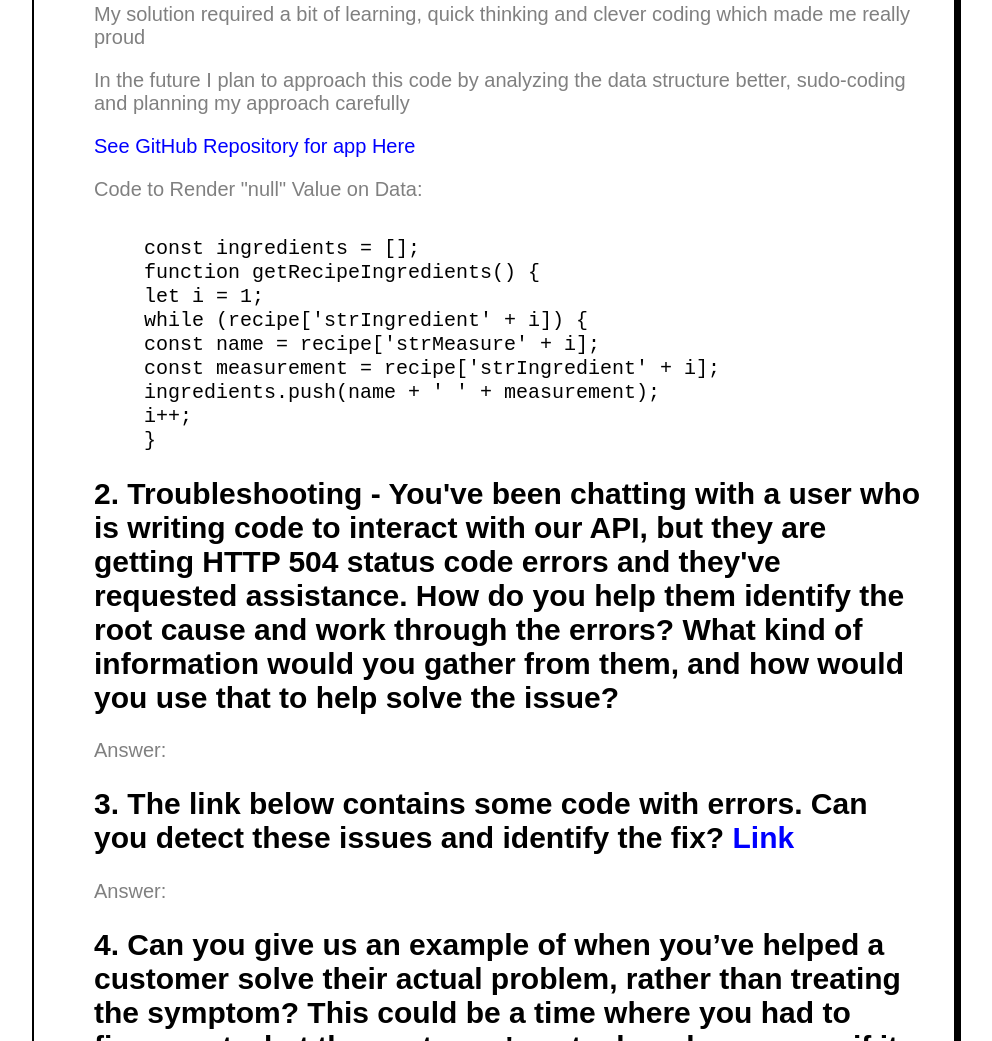
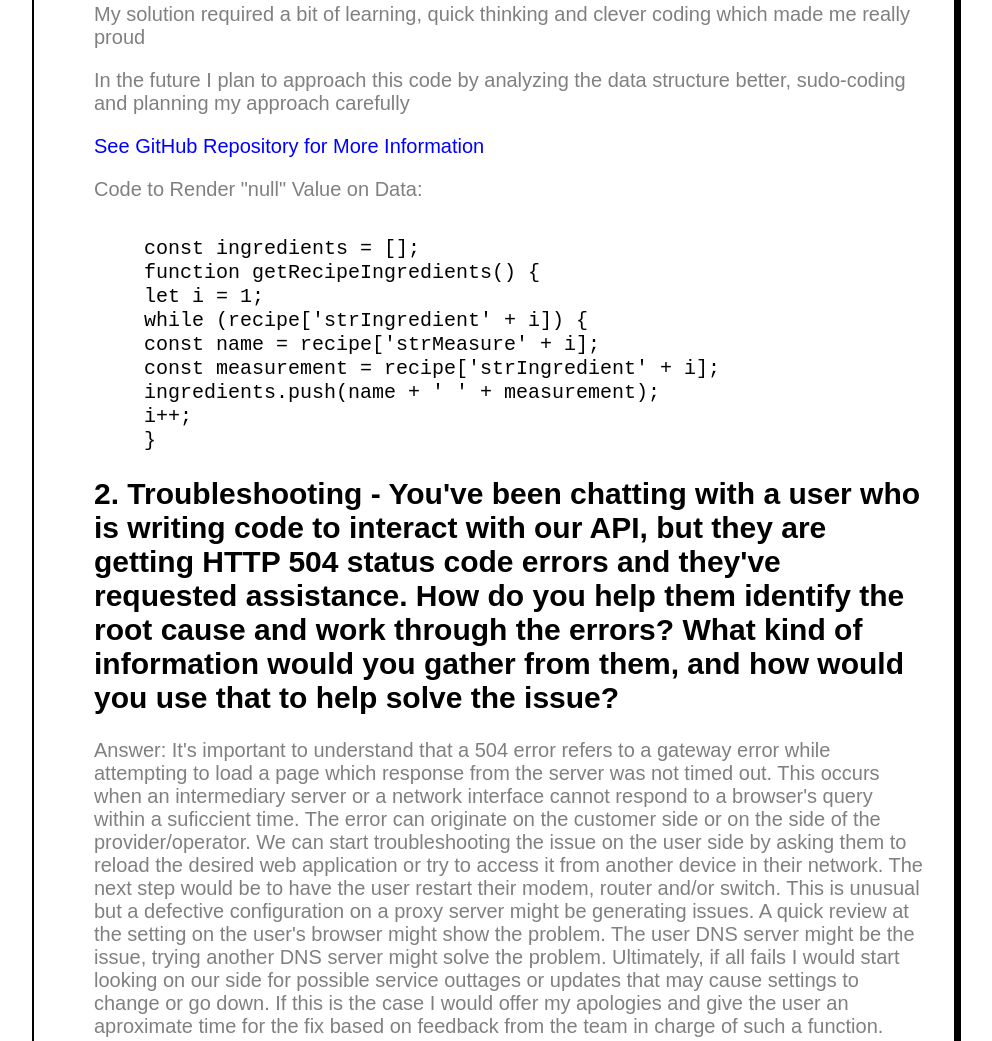
Before and after one commit to rixiobarrios/intercom-written-assesment, a plain HTML site: page index.html in a window 1280 px wide. Shown: the part 613-1654 px from the top of the page, without its empty margins (146-1138 px from the left). Drawn offline with Linux system fonts and the light colour scheme.

Commit message:
Added another answer to HTML file

```diff
--- a/index.html
+++ b/index.html
@@ -5,7 +5,7 @@
     <meta charset="UTF-8" />
     <meta name="viewport" content="width=device-width, initial-scale=1.0" />
     <meta http-equiv="X-UA-Compatible" content="ie=edge" />
-    <title>Answer to Written Assesment</title>
+    <title>Answer to Written Assessment</title>
     <style>
         body {
             background-color: white;
@@ -67,13 +67,13 @@
 <body>
     <div class="essay-container">
         <header>
-            <h1>Answers to Written Assesment</h1>
+            <h1>Answers to Written Assessment</h1>
         </header>
         <div class="essay">
             <h2>1. Describe a coding solution that you were most proud of. This could be a small problem that you solved smartly, or a larger problem that you had to break down into pieces. Please include the details on the specific scenario, the blockers you came up against, and your specific technical efforts to build the solution.</br></h2>
             <p>
-                Answer:I built a cocktail app where you can search for alcoholic drinks and how to make them. I used
-            React, React Router and a third party API.
+                Answer:I built a cocktail app where you can search for alcoholic drinks and how to make them.
+                I used React, React Router and a third party API.
             The app was pretty interesting to get working off such a poorly built API; However I took the challenge
             head on, had issues rendering the data while ignoring null values. I searched far and wide, worked a few
             variables, got help from my instructors until I forged the solution. I learned that most time you have
@@ -81,7 +81,7 @@
             <p>It was interesting to see how this data needed to be told how to handle every output it had with code and logic.</p>
             <p>My solution required a bit of learning, quick thinking and clever coding which made me really proud</p>
             <p>In the future I plan to approach this code by analyzing the data structure better, sudo-coding and planning my approach carefully</p>
-            </p>                        <a href="https://github.com/rixiobarrios/cocktail-recipe"> See GitHub Repository for app Here</a></br>
+            </p><a href="https://github.com/rixiobarrios/cocktail-recipe"> See GitHub Repository for More Information</a></br>
                         <p>Code to Render "null" Value on Data:</p>
                         <div class="code">
                             <code>
@@ -95,7 +95,10 @@
                                                 }
                                         </code></div>
             <h2>2. Troubleshooting - You've been chatting with a user who is writing code to interact with our API, but they are getting HTTP 504 status code errors and they've requested assistance. How do you help them identify the root cause and work through the errors? What kind of information would you gather from them, and how would you use that to help solve the issue?</br></h2>
-            <p>Answer:
+            <p>Answer: It's important to understand that a 504 error refers to a gateway error while attempting to load a page which response from the server was not timed out. This occurs when an intermediary server or a network interface cannot respond to a browser's query within a suficcient time. The error can originate on the customer side or on the side of the provider/operator.
+                We can start troubleshooting the issue on the user side by asking them to reload the desired web application or try to access it from another device in their network. The next step would be to have the user restart their modem, router and/or switch. This is unusual but a defective configuration on a proxy server might be generating issues.
+                A quick review at the setting on the user's browser might show the problem. The user DNS server might be the issue, trying another DNS server might solve the problem. Ultimately, if all fails I would start looking on our side for possible service outtages or updates that may cause settings to change or go down.
+                If this is the case I would offer my apologies and give the user an aproximate time for the fix based on feedback from the team in charge of such a function.
             </p>
             <h2>3. The link below contains some code with errors. Can you detect these issues and identify the fix? <a href="https://gist.github.com/iainbreen/8e8ffda05d06809a84388a7bf311aa59"> Link</a></br></h2>
             <p>Answer:
@@ -107,8 +110,7 @@
             <p>Answer:
             </p>
             <footer>
-                <h3>Thank you very much for taking the time to look at my application<a
-                        href="https://www.rixiobarrios.com"> Rixio Barrios</a></h3>
+                <h3>Thank you very much for taking the time to look at my application<a href="https://www.rixiobarrios.com"> Rixio Barrios</a></h3>
             </footer>
         </div>
     </div>
```
